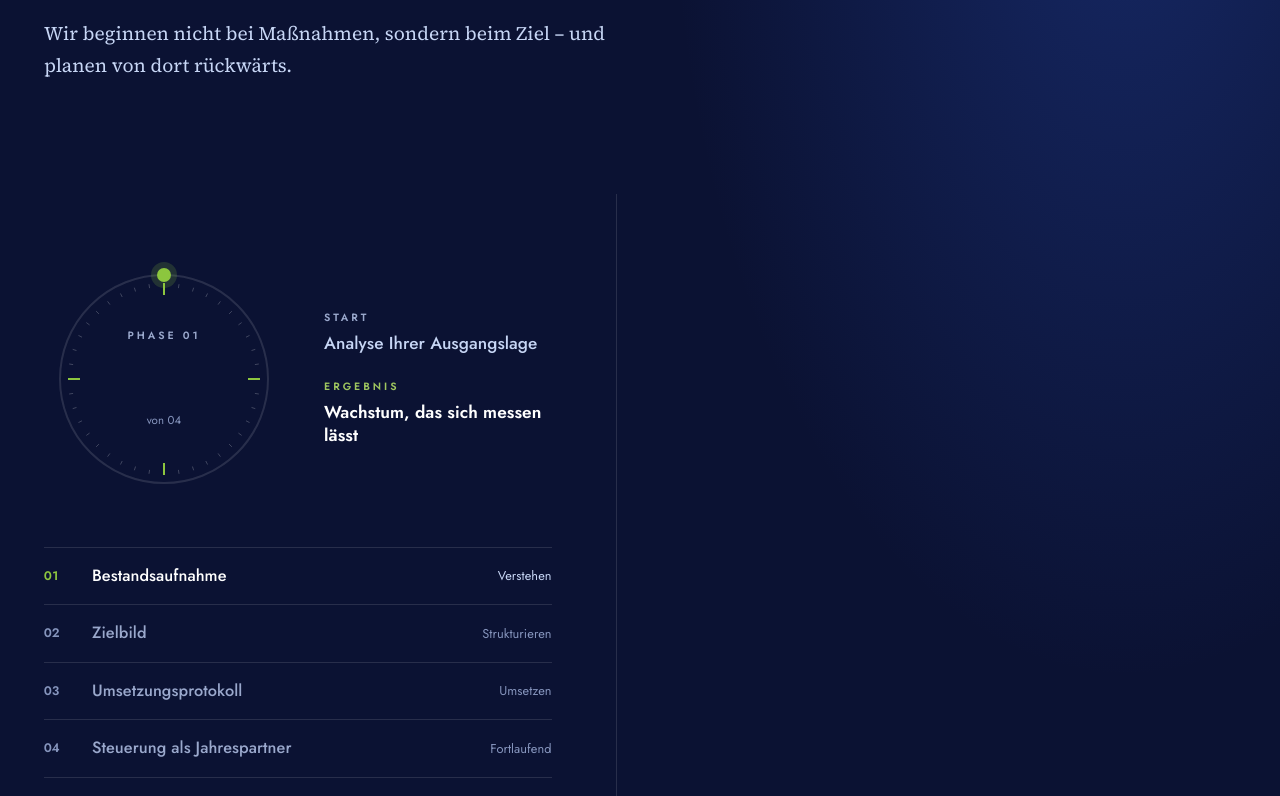
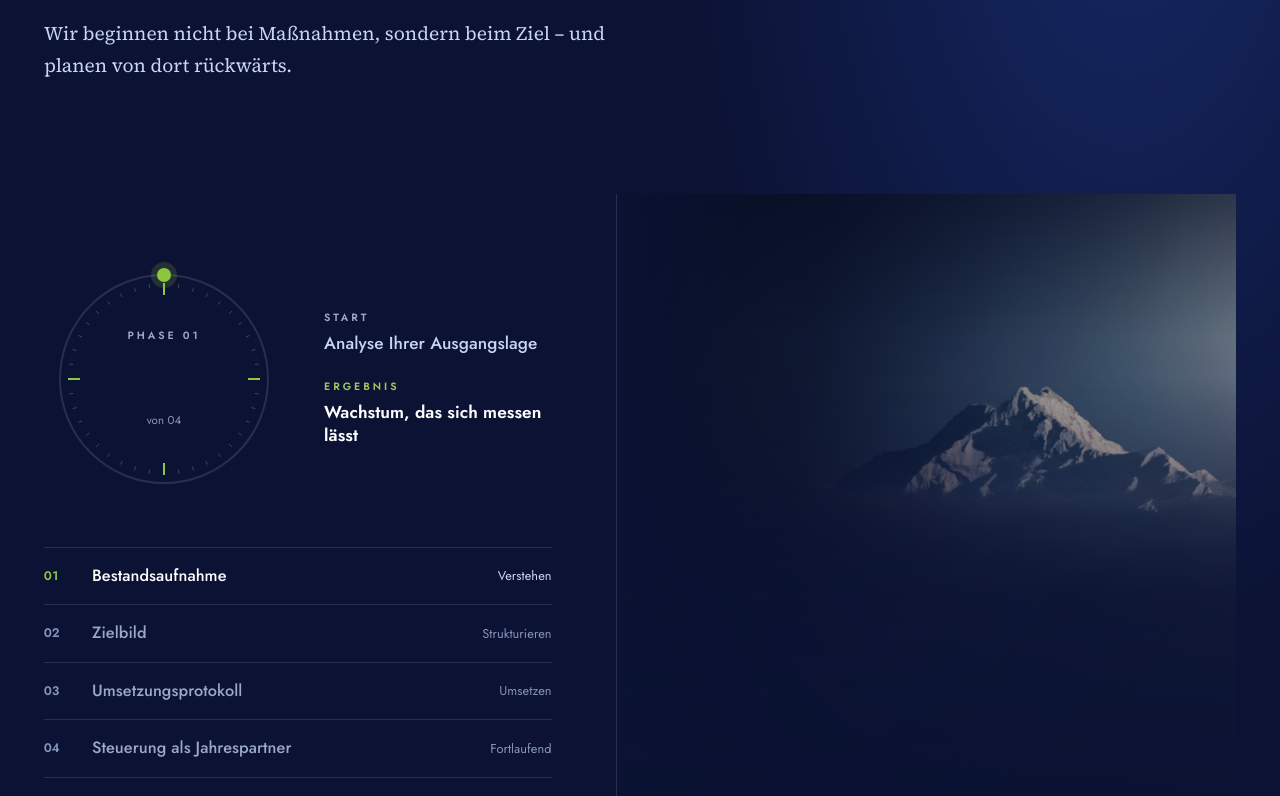
Before and after one commit to nizarladouz/Ladouz-Digital, a Next.js app in the folder ladouz-digital/: page / in a window 1280 px wide. Shown: the part 6903-7699 px from the top of the page. Built offline with nearby package versions, Linux system fonts and the light colour scheme.

Commit message:
Vier Phasen Desktop: Hero-Berg als Cover im rechten Bereich

```diff
--- a/ladouz-digital/app/page.tsx
+++ b/ladouz-digital/app/page.tsx
@@ -1912,7 +1912,18 @@ function ProgrammSzene() {
             </ol>
           </div>
 
-          <div className="relative flex items-end border-l border-white/12">
+          <div className="relative isolate flex items-end overflow-hidden border-l border-white/12">
+            {/* Cover: derselbe Hintergrund wie im Hero (CI-Grafik, Berg-Foto, Farbschleier), weich ins Dunkle auslaufend. */}
+            <div aria-hidden className="absolute inset-0 -z-20">
+              <Visual motiv={{ ...BILDER.hero, src: undefined }} sizes="(min-width: 1240px) 680px, 55vw" flat className="h-full w-full" />
+              {BILDER.hero.src && (
+                <div className="ld-hero-foto absolute inset-0 overflow-hidden">
+                  <Image src={BILDER.hero.src} alt="" fill sizes="(min-width: 1240px) 680px, 55vw" style={{ objectPosition: BILDER.hero.fokus }} className="ld-hero-zoom object-cover" />
+                </div>
+              )}
+            </div>
+            <span aria-hidden className="ld-hero-veil absolute inset-0 -z-10" />
+            <span aria-hidden className="absolute inset-0 -z-10 bg-[linear-gradient(0deg,#0b1233_0%,rgba(11,18,51,.85)_38%,rgba(11,18,51,0)_72%),linear-gradient(90deg,#0b1233_0%,rgba(11,18,51,0)_22%)]" />
 
             <div key={`d-${aktiv}`} aria-live="polite" className="ld-swap relative p-10 xl:p-12">
               <p className="text-[0.7rem] font-semibold uppercase tracking-[0.26em] text-[#9fc65f]">
```
